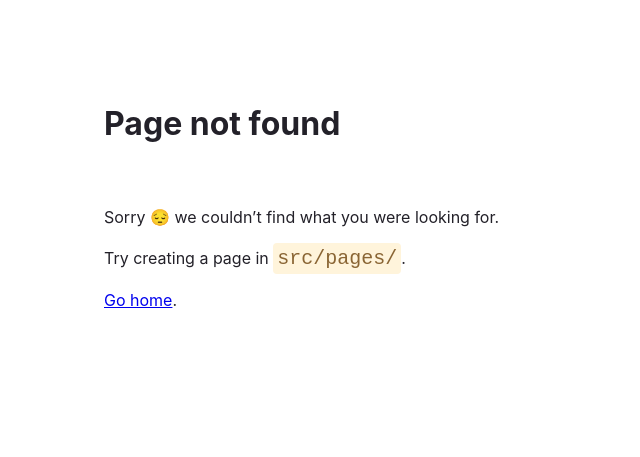
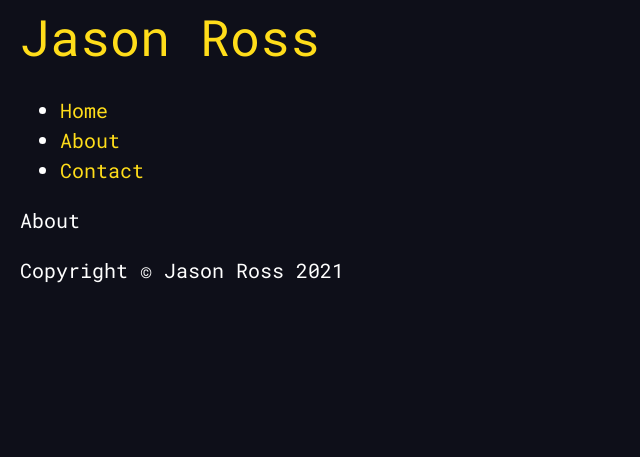
Before and after one commit to jarossnd/jason-ross-dev-v1, a Gatsby site: page /about in a window 1280 px wide. Before the commit this address had no page. Shown: the whole page, without its empty margins (0-640 px from the left). Built offline with nearby package versions, Linux system fonts and the light colour scheme; Gatsby itself is replaced by a stand-in of ours.

Commit message:
GlobalStyles, Navigation, and some CSS

```diff
--- /dev/null
+++ b/gatsby-browser.js
@@ -0,0 +1,6 @@
+import React from 'react';
+import Layout from './src/components/Layout';
+
+export function wrapPageElement({ element, props }) {
+    return <Layout {...props}>{element}</Layout>;
+}
--- /dev/null
+++ b/gatsby-ssr.js
@@ -0,0 +1,6 @@
+import React from 'react';
+import Layout from './src/components/Layout';
+
+export function wrapPageElement({ element, props }) {
+    return <Layout {...props}>{element}</Layout>;
+}
--- a/package.json
+++ b/package.json
@@ -35,13 +35,15 @@
         "gatsby-plugin-react-helmet": "^3.10.0",
         "gatsby-plugin-styled-components": "^3.10.0",
         "gatsby-source-filesystem": "^2.11.1",
+        "import": "^0.0.6",
         "netlify-cli": "^3.8.6",
         "netlify-lambda": "^2.0.3",
         "normalize.css": "^8.0.1",
         "react": "^16.13.1",
         "react-dom": "^16.13.1",
         "react-helmet": "^6.1.0",
-        "styled-components": "^5.2.1"
+        "styled-components": "^5.2.1",
+        "typeface-roboto-mono": "^1.1.13"
     },
     "repository": {
         "type": "git",
--- /dev/null
+++ b/src/components/Footer.js
@@ -0,0 +1,7 @@
+import React from 'react';
+
+export default function Footer() {
+    return <footer>
+        <p>Copyright &copy; Jason Ross {new Date().getFullYear()}</p>
+    </footer>
+}
--- /dev/null
+++ b/src/components/Layout.js
@@ -0,0 +1,23 @@
+import React from 'react';
+import styled from 'styled-components';
+import Nav from './Nav';
+import Footer from './Footer';
+import 'normalize.css';
+import GlobalStyles from '../styles/GlobalStyles';
+
+const ContentStyles = styled.div`
+    h1 {
+        font-size: 4rem;
+    }
+`;
+
+export default function Layout({ children }) {
+    return (
+        <div>
+            <GlobalStyles />
+            <Nav />
+            {children}
+            <Footer />
+        </div>
+    );
+}
--- /dev/null
+++ b/src/components/nav.js
@@ -0,0 +1,35 @@
+import React from 'react';
+import { Link } from 'gatsby';
+import styled from 'styled-components';
+import 'typeface-roboto-mono';
+
+const NavStyles = styled.nav`
+    .logo {
+        font-size: 5rem;
+    }
+`;
+
+export default function Nav() {
+    return (
+        <div>
+            <NavStyles>
+                <div className="logo">
+                    <Link to="">Jason Ross</Link>
+                </div>
+                <nav>
+                    <ul>
+                        <li>
+                            <Link to="/">Home</Link>
+                        </li>
+                        <li>
+                            <Link to="/about">About</Link>
+                        </li>
+                        <li>
+                            <Link to="/contact">Contact</Link>
+                        </li>
+                    </ul>
+                </nav>
+            </NavStyles>
+        </div>
+    );
+}
--- a/src/pages/404.js
+++ b/src/pages/404.js
@@ -1,54 +1,5 @@
-import * as React from "react"
-import { Link } from "gatsby"
+import React from 'react';
 
-// styles
-const pageStyles = {
-  color: "#232129",
-  padding: "96px",
-  fontFamily: "-apple-system, Roboto, sans-serif, serif",
+export default function FourOhFourPage() {
+  return <p>Hey - That page doesn't exist</p>;
 }
-const headingStyles = {
-  marginTop: 0,
-  marginBottom: 64,
-  maxWidth: 320,
-}
-
-const paragraphStyles = {
-  marginBottom: 48,
-}
-const codeStyles = {
-  color: "#8A6534",
-  padding: 4,
-  backgroundColor: "#FFF4DB",
-  fontSize: "1.25rem",
-  borderRadius: 4,
-}
-
-// markup
-const NotFoundPage = () => {
-  return (
-    <main style={pageStyles}>
-      <title>Not found</title>
-      <h1 style={headingStyles}>Page not found</h1>
-      <p style={paragraphStyles}>
-        Sorry{" "}
-        <span role="img" aria-label="Pensive emoji">
-          😔
-        </span>{" "}
-        we couldn’t find what you were looking for.
-        <br />
-        {process.env.NODE_ENV === "development" ? (
-          <>
-            <br />
-            Try creating a page in <code style={codeStyles}>src/pages/</code>.
-            <br />
-          </>
-        ) : null}
-        <br />
-        <Link to="/">Go home</Link>.
-      </p>
-    </main>
-  )
-}
-
-export default NotFoundPage
--- /dev/null
+++ b/src/pages/about.js
@@ -0,0 +1,9 @@
+import React from 'react';
+
+export default function AboutPage() {
+    return (
+        <>
+          <p>About</p>
+        </>
+      )
+    }
--- a/src/pages/index.js
+++ b/src/pages/index.js
@@ -2,8 +2,8 @@ import  React from "react";
 
 export default function HomePage() {
   return (
-    <div>
-      <p>Jason Ross</p>
-    </div>
+    <>
+      <p>Home</p>
+    </>
   )
 }
--- /dev/null
+++ b/src/styles/GlobalStyles.js
@@ -0,0 +1,63 @@
+import { createGlobalStyle } from 'styled-components';
+
+const GlobalStyles = createGlobalStyle`
+    :root {
+        --red: #FF4949;
+        --black: #2E2E2E;
+        --yellow: #ffdd1a;
+        --white: #fff;
+        --grey: #efefef;
+        --dark: #202030;
+        --blue: #0E0F19;
+    }
+
+    html {
+        font-size: 10px;
+        background-color: var(--blue);
+    }
+
+    body {
+        font-family: 'Roboto Mono', 'Courier New', Courier, monospace;
+        font-size: 2rem;
+        color: var(--white);
+        line-height: 1.5;
+        padding-right: 20px;
+        padding-left: 20px;
+    }
+
+    a {
+        color: var(--yellow);
+        text-decoration: none;
+    }
+
+    a:hover {
+        border-bottom: 3px solid var(--yellow);
+        border-color: var(--yellow);
+        border-bottom-color: var(--yellow);
+    }
+
+    /* Scrollbar Style */
+
+    body::-webkit-scrollbar {
+        width: 16px;
+    }
+
+    html {
+        scrollbar-width: thin;
+        scrollbar-color: var(--yellow) var(--dark);
+    }
+
+    body::-webkit-scrollbar-track {
+        background: var(--dark);
+    }
+
+    body::-webkit-scrollbar-thumb {
+        background-color: var(--yellow) ;
+        border-radius: 6px;
+        border: 3px solid var(--dark);
+    }
+
+
+`;
+
+export default GlobalStyles;
```
Also changed, not shown: src/pages/contact.js (added, +10 -0 lines), 2 other files.
